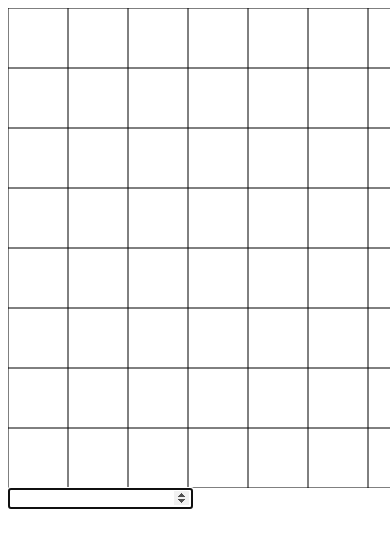
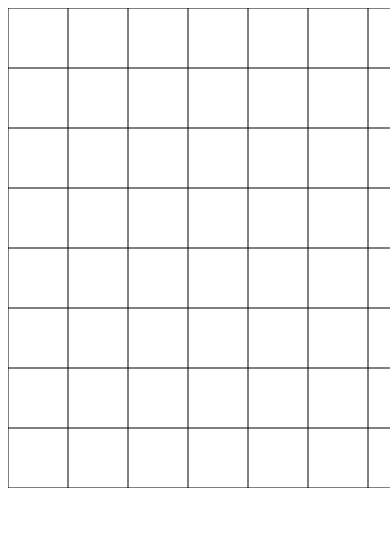
Before and after one commit to mbmessaoud/guess_numbers, a plain HTML site: page index.html in a window 390 px wide. Shown: the top 548 px of the page. Drawn offline with Linux system fonts and the light colour scheme.

Commit message:
Add mobile support

```diff
--- a/index.html
+++ b/index.html
@@ -3,15 +3,27 @@
    <head>
    <meta charset="utf-8"/>
   <style>
+      body {
+          text-align:center;
+          position:relative;
+      }
+      div{
+
+            display:inline-block;
+              position:relative;
+
+      }
+
    canvas {
-    padding-left: 0;
-    padding-right: 0;
-    margin-left: auto;
-    margin-right: auto;
-   display: block;
+
+    z-index: -1;
 
    }
-   input { opacity: 1;}
+   input { opacity: 0;
+       position:absolute;
+       left:0;
+       top:0;
+       }
   </style>
 </head>
 <body>
@@ -19,14 +31,17 @@
   <source src="success.mp3" type="audio/mpeg">
   Your browser does not support the audio element.
 </audio>
+<div >
+
 <canvas id="numbers"  >
 Your browser does not support the HTML5 canvas tag.
 </canvas>
 <input id ="inputTel" type="number" pattern="[0-9]*" autofocus>
+
+</div>
 <script>
    "use strict";
-   // TO DO display result if failure
-   // always display correct guessed positions
+
 
    const DIGITS = 8;
    const SIZE = 60;
@@ -44,9 +59,13 @@ Your browser does not support the HTML5 canvas tag.
          this.row= 0;
          this.numberFreq = this.ProcessNumber();
          this.sucess = document.getElementById("Success");
+         this.InputNumber = document.getElementById("inputTel");
+         let canvas = document.getElementById("numbers");
 
-         this.ctx = this.initBoard();
+        this.ctx = this.initBoard(canvas);
 
+        this.InputNumber.style.width= this.InputNumber.style.height=
+                                                    canvas.width +"px";
 
          this.InputNumber = this.InitInputNumber();
 
@@ -69,10 +88,12 @@ Your browser does not support the HTML5 canvas tag.
          }
          return numberFreq;
       }
+
       InitInputNumber()
       {
          let _self = this;
          let InputNumber = document.getElementById("inputTel");
+         InputNumber.value="";
 
          InputNumber.addEventListener('keyup',function(event) {
             let length = this.value.length;
@@ -86,20 +107,27 @@ Your browser does not support the HTML5 canvas tag.
                   _self.processInput();
                }
             }
-            else if (event.keyCode == 8)
+            else if ((event.keyCode == 8) || (event.keyCode ==229))
             {
+
                 _self.drawCell(length, null, 'blue');
+
             }
 
          });
          document.addEventListener('keydown',function(event) {
+
          InputNumber.focus();
             if( ((event.key < '0') ||(event.key > '9')) &&
                   ( 8 !=event.keyCode))
                   {
                event.preventDefault();
             }
+
          });
+
+
+
 
          return InputNumber;
       }
@@ -134,7 +162,7 @@ Your browser does not support the HTML5 canvas tag.
 
             if(numberFreq[digit] > 0)
             {
-               this.drawCell(i, digit, 'yellow');
+               this.drawCell(i, digit, 'gold');
                numberFreq[digit]--;
             }
             else
@@ -187,21 +215,18 @@ Your browser does not support the HTML5 canvas tag.
          }
       }
 
-      initBoard()
+      initBoard(canvas)
       {
-        let canvas = document.getElementById('numbers');
-
 
          let ctx = canvas.getContext('2d');
 
-          ctx.canvas.height = ctx.canvas.width  =DIGITS*SIZE;
+           ctx.canvas.height = ctx.canvas.width = DIGITS*SIZE;
           ctx.textBaseline="middle";
           ctx.textAlign="center";
           ctx.font = "30px Arial";
 
          for (var i = 0; i <= ctx.canvas.height; i+=SIZE)
          {
-
             ctx.moveTo(i,0);
             ctx.lineTo(i,ctx.canvas.height);
                   ctx.moveTo(0,i);
```
